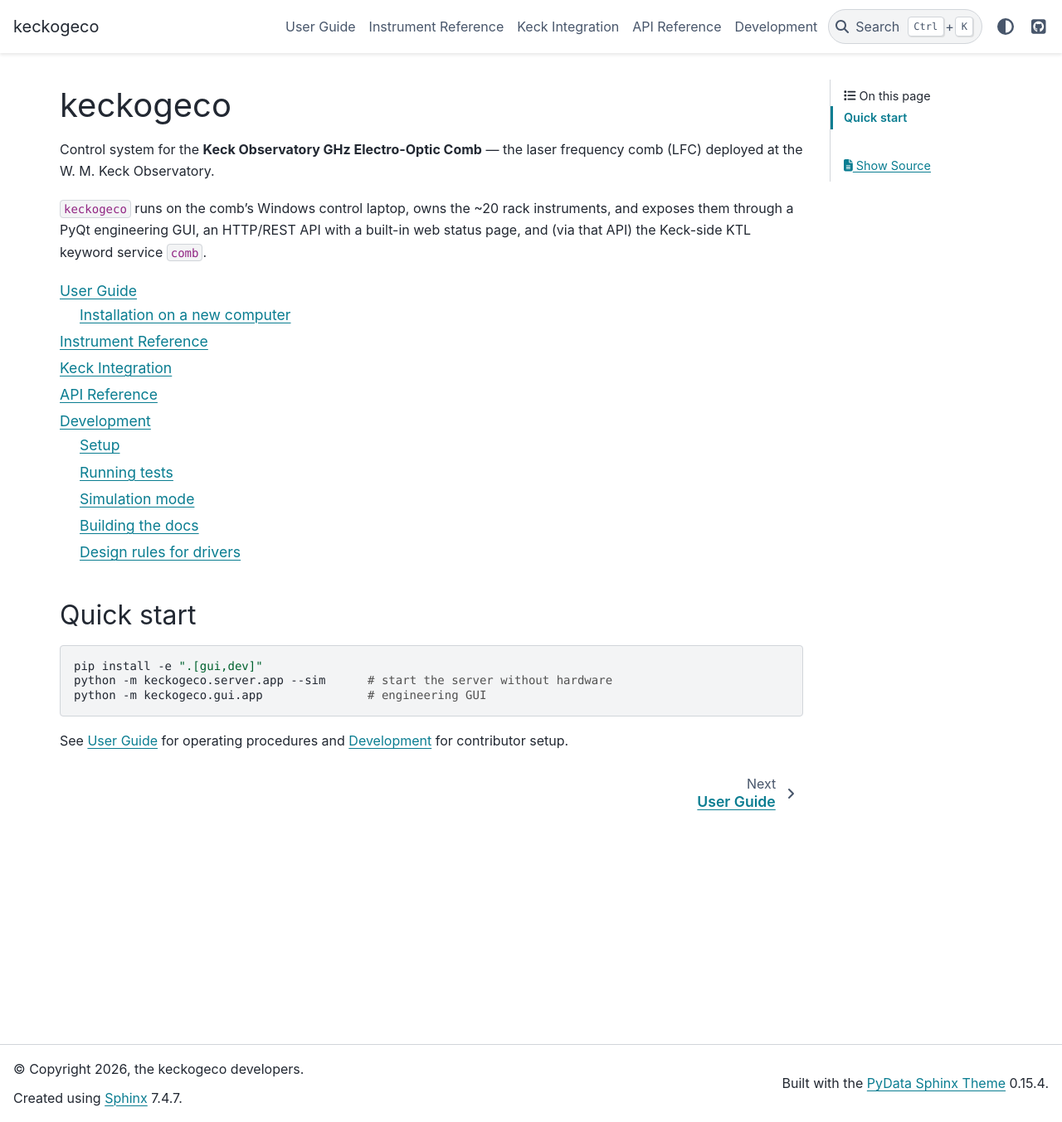
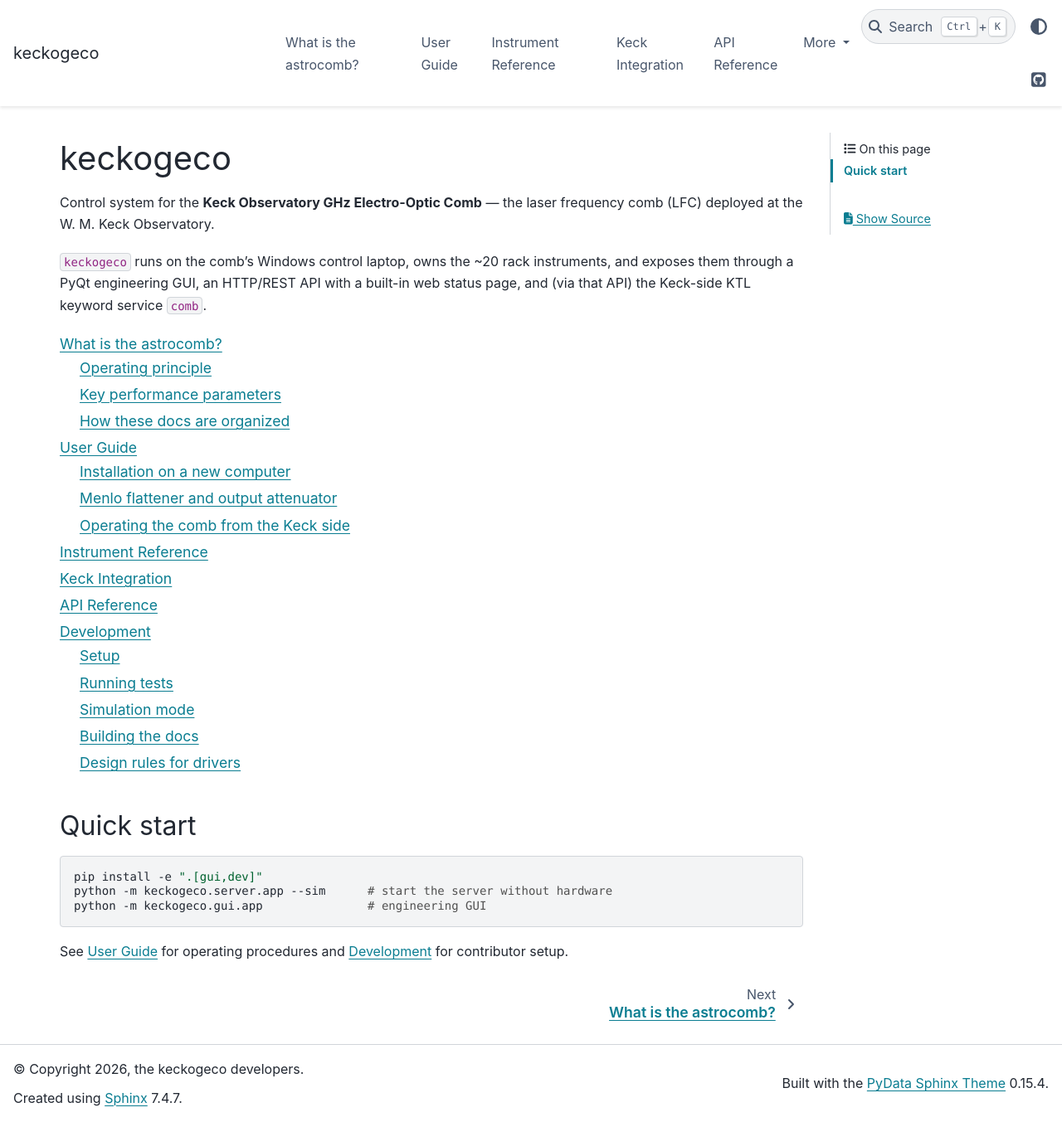
Before and after one commit to DanHickstein/keckogeco, a Sphinx documentation site: the page built from docs/index.md, in a window 1280 px wide and 1353 px high. Shown: the whole window at 83% size. Built offline with Sphinx 7.4.7 and the PyData theme 0.15.4, drawn with Linux system fonts in a browser that asks for light colours; part of the change alters nothing that is shown.

Commit message:
Docs: overview, Menlo flattener, and Keck operations pages
First batch of the LaTeX-manual migration: the astrocomb overview
(Introduction ported near-verbatim), the Menlo flattener/slider guide
(current content, with figures), and the Keck-side operating procedure
rewritten around the keckogeco server with keyword semantics preserved.

Co-Authored-By: Claude Fable 5 <noreply@anthropic.com>

````diff
--- a/docs/index.md
+++ b/docs/index.md
@@ -11,6 +11,7 @@ keyword service `comb`.
 ```{toctree}
 :maxdepth: 2
 
+overview
 user_guide/index
 instruments/index
 keck/index
--- /dev/null
+++ b/docs/overview.md
@@ -0,0 +1,78 @@
+# What is the astrocomb?
+
+```{note}
+This page is adapted from the introduction of the original LFC operations
+manual (Caltech / Aerospace Corporation).
+```
+
+An **astrocomb** is a laser frequency comb (LFC) calibration source for
+astronomical spectrographs. Like gas cells, arc lamps, and etalons, it
+provides light at well-defined frequencies to serve as a "spectral ruler" —
+something to compare against target-object spectral signatures, and a way to
+monitor shifts in spectrograph pixel positions caused by thermo-mechanical
+changes in the instrument. That makes it an essential tool for precision
+radial-velocity studies of exoplanet-hosting stars.
+
+Unlike gas cells and arc lamps, an LFC provides light "markers" at very
+uniform spacing, optimized for a particular spectrograph's resolution. And
+unlike etalons, the spacing between the lines is traceable to a
+GPS-disciplined RF signal. Astrocombs are therefore the highest-precision,
+highest-accuracy calibration sources available to astronomical spectrographs.
+They are also the most complex of these instruments.
+
+This comb is an electro-optic (EO) near-infrared (NIR) LFC designed and
+built by the California Institute of Technology and the Aerospace
+Corporation for the W. M. Keck Observatory, under a grant from the
+Heising-Simons Foundation. It is intended for use initially with the
+NIRSPEC spectrograph, and eventually with the HISPEC spectrograph. Its
+light is injected through the Keck Planet Imager and Characterizer (KPIC)
+fiber injection unit, though it can also be coupled directly to a
+spectrograph integrating sphere. The assembly is largely composed of
+commercial off-the-shelf (COTS) parts developed for the optical
+telecommunications industry, so spare parts are generally available.
+
+## Operating principle
+
+An electro-optic LFC generates its comb of calibration lines by creating
+sidebands on a continuous-wave (CW) laser through electro-optic modulation
+at a prescribed frequency:
+
+1. An **EO intensity modulator** carves pulses out of the CW pump at a
+   specific radio frequency (16 GHz here).
+2. **Cascaded EO phase modulators** temporally chirp the pulses, adding
+   optical bandwidth. The result is a *minicomb* whose bandwidth and line
+   count are governed by the number of cascaded phase modulators and the
+   RF drive voltage — about 11 nm when optimized.
+3. The frequencies of both the pump laser and the RF drive oscillator are
+   **locked to stable references**, providing the comb stability needed
+   for spectrograph calibration.
+4. The minicomb is **temporally compressed** and then **spectrally
+   broadened** (in nonlinear fiber and a waveguide) to cover the desired
+   spectrograph bandpass.
+5. A **spectral flattener** equalizes the line intensities, and the full,
+   flattened comb is **attenuated** to a level appropriate for the desired
+   integration time.
+6. A **shutter** isolates the LFC from the observatory instruments, which
+   are fed by optical fiber.
+
+## Key performance parameters
+
+| Parameter | Value | Notes |
+|---|---|---|
+| Mode spacing | 16 GHz | Set by the drive oscillator, fixed for this assembly; the hardware is capable of 12–18 GHz line spacing. |
+| Minimum wavelength | 1500 nm | The comb produces light well blue of 1500 nm, but the spectral flattener operates between 1500 and 2500 nm. |
+| Maximum wavelength | 2500 nm | Comb light extends to 2500 nm, with lower intensity and SNR at the red end of the bandpass. |
+| Dynamic range | 60 dB | Achieved in ~10 dB steps using neutral-density filters. |
+| Frequency stability | 10⁻¹⁰ | Depending on the pump reference. |
+
+## How these docs are organized
+
+- {doc}`user_guide/index` — operating the comb: installation, the
+  engineering GUI, the Menlo flattener, and running the comb from the
+  Keck side.
+- {doc}`instruments/index` — the rack instruments: what each one does and
+  its operational quirks.
+- {doc}`keck/index` — the KTL keyword service: keyword reference, deploy
+  procedure, and the change list.
+- {doc}`api/index` — Python API reference for the `keckogeco` package.
+- {doc}`development` — contributing to the software.
--- a/docs/user_guide/index.md
+++ b/docs/user_guide/index.md
@@ -4,6 +4,8 @@
 :maxdepth: 1
 
 installation
+menlo_flattener
+keck_operations
 ```
 
 ```{note}
--- /dev/null
+++ b/docs/user_guide/keck_operations.md
@@ -0,0 +1,173 @@
+# Operating the comb from the Keck side
+
+This page covers running the comb through the KTL keyword service
+`comb` — the workflow for operators on the observatory's Linux hosts
+(`irastrocomb`). It replaces the ICE-server procedure from the original
+manual; the keyword commands are unchanged, because the rewrite
+deliberately preserved the keyword surface (including the `icesta` /
+`iceclk` names).
+
+```{note}
+The HTTP dispatcher backend (the piece that connects the Keck-side
+`comb` service to the `keckogeco` server) is being deployed as part of
+Phase 3. Until it is live at the summit, the legacy ICE-based
+procedure applies — it differs only in how the laptop-side server is
+started.
+```
+
+## Architecture in one paragraph
+
+The **keckogeco server** runs on the LFC laptop and owns all the
+instruments. The **dispatcher** runs on `irastrocomb` and translates KTL
+keyword reads/writes into HTTP calls to that server. The Menlo
+flattener is a third, independent element (see {doc}`menlo_flattener`).
+`icesta` reflects the dispatcher's connection to the laptop server, and
+`iceclk` is the server's heartbeat.
+
+## Starting the pieces
+
+**On the LFC laptop** — the control server should normally be running
+around the clock:
+
+```powershell
+python -m keckogeco.server.app
+```
+
+**On `irastrocomb`** — start the dispatcher:
+
+```console
+$ ssh combbld@irastrocomb
+$ astrocomb start comb
+```
+
+**Connect the dispatcher to the server:**
+
+```console
+$ modify -s comb icesta = 3
+# wait ~20 seconds
+$ show -s comb icesta
+```
+
+`icesta = 3` requests a (re)connect; the `show` should then report the
+connected state. If this step is skipped and you send commands anyway,
+you will see:
+
+```text
+ERR_WRITE_SW_ERROR (-5401): There was an error in the device-specific
+write routine for this keyword: check the log files.
+```
+
+which almost always means the dispatcher is not connected to the laptop
+server, or the server is not running.
+
+## Bringing the comb up and down
+
+Turn on the full comb:
+
+```console
+$ modify -s comb lfc_set_full_comb = 1
+```
+
+Wait about a minute for the power to ramp. On the Menlo OSA display you
+should see the full comb spectrum appear; you can then flatten or
+filter it ({doc}`menlo_flattener`).
+
+Return the comb to standby when finished:
+
+```console
+$ modify -s comb lfc_set_standby = 1
+```
+
+The full comb decays to zero on the Menlo spectrum.
+
+```{admonition} Transition writes return immediately
+:class: important
+
+In the rewrite, `lfc_set_full_comb`, `lfc_set_standby`, and
+`lfc_set_off` **enqueue** the transition sequence and return right
+away (the old ICE call blocked until the sequence finished). While a
+transition runs, writes to other keywords are rejected until it
+completes; reads work throughout. Progress is visible in the
+engineering GUI and on the server's `/api/v1/actions/current`
+endpoint.
+```
+
+## Checking comb status
+
+The comb state can be read directly:
+
+```console
+$ show -s comb lfc_check_fullcomb    # 1 = full comb, 0 = not
+$ show -s comb lfc_check_status      # legacy prime-product code
+```
+
+`lfc_check_status` reports the legacy encoded status (30030 = FULL
+COMB, 15015 = STANDBY, 1 = OFF).
+
+```{note}
+Under the old system, `lfc_check_fullcomb` had to be *written* with the
+value 2 and then read back a few seconds later. In the rewrite it is a
+plain read — the write step is no longer needed.
+```
+
+## HK shutter
+
+```console
+$ modify -s comb lfc_hk_shutter = 1   # pass light
+$ modify -s comb lfc_hk_shutter = 0   # shut light
+# wait ~5 seconds
+$ show -s comb lfc_hk_shutter
+```
+
+## Shutting down the session
+
+Once the comb is in standby:
+
+```console
+$ modify -s comb icesta = 2      # disconnect the dispatcher
+```
+
+The keckogeco server on the laptop keeps running — unlike the old ICE
+server, it is designed to stay up permanently, so there is nothing to
+stop on the laptop side at the end of a session.
+
+## Troubleshooting
+
+### `ERR_WRITE_SW_ERROR (-5401)` on any write
+
+The dispatcher is not connected to the laptop server, or the server is
+down:
+
+1. Verify the server is running on the LFC laptop (and reachable —
+   check `show -s comb iceclk` updates once connected).
+2. Reconnect: `modify -s comb icesta = 3`, wait ~20 s, then
+   `show -s comb icesta`.
+3. Reissue the command.
+
+### Writes rejected while a transition is running
+
+Keyword writes during a running transition are refused by design (the
+server answers HTTP 409). Wait for the sequence to finish — a full-comb
+ramp takes on the order of a minute — and retry.
+
+### Instrument (VISA) errors reported by the server
+
+If a specific instrument stops responding, the server logs the failure
+and marks the device offline in its health report; it reconnects
+automatically once. Persistent failures usually mean the instrument is
+off, its USB/serial cable moved, or another program has grabbed the
+port. On the laptop:
+
+```powershell
+python -m keckogeco.check --device <key>
+```
+
+connects to just that device and prints its status. A full server
+restart is rarely needed — but if it is, restart it and reconnect the
+dispatcher (`icesta = 3`).
+
+### Accidentally closed a terminal
+
+Nothing is lost. Reopen it and repeat the corresponding procedure —
+SSH back into `irastrocomb` for the dispatcher, or restart the server
+on the laptop if you closed that (it keeps no session state).
--- /dev/null
+++ b/docs/user_guide/menlo_flattener.md
@@ -0,0 +1,150 @@
+# Menlo flattener and output attenuator
+
+The spectral flattener and the output attenuation slider run on the
+**Menlo laptop** — an isolated computer, separate from the LFC control
+laptop, that hosts the Menlo flattener and slider control software
+locally. Nothing about it is controlled through `keckogeco`; it is
+operated by remote desktop, exactly as it was under the original control
+system.
+
+The typical roles in a full-comb session:
+
+1. Bring the comb to FULL COMB from the control side (GUI or Keck
+   keywords — see {doc}`keck_operations`).
+2. Use the Menlo software to monitor the spectrum and flatten (or
+   filter) it.
+3. Use the slider to attenuate the output to a level suitable for the
+   observation.
+
+## Remote access via Google Remote Desktop
+
+Because the Menlo laptop is isolated, it is accessed remotely from the
+LFC laptop:
+
+1. Log in to the LFC laptop.
+2. Open a web browser and go to Google Remote Desktop (there is an icon,
+   or search for "Google Remote Desktop").
+3. In the list of available machines, click the entry for the
+   **Menlo flattener** to start a remote session.
+
+```{figure} images/Googleremote1.png
+:width: 70%
+
+Google Remote Desktop machine list on the LFC laptop.
+```
+
+Once connected you will see the Menlo desktop, which provides:
+
+- **Flattener Control** — flattens the comb spectrum using a spatial
+  light modulator (SLM).
+- **Slider Control** — attenuates the comb output using a hardware
+  slider with discrete positions.
+
+```{figure} images/Googleremote2.png
+:width: 70%
+
+The Menlo flattener desktop.
+```
+
+## Launching the Flattener Control software
+
+```{figure} images/menlospectrum_start.png
+:width: 80%
+
+Launching the Flattener Control software. The numbered controls are
+referenced in the steps below.
+```
+
+1. Click the icon labeled **1** to launch the Flattener Control.
+2. Wait roughly 10 seconds for a simplified control panel to appear.
+3. The simplified panel has limited functionality — prefer the full
+   panel: click the control labeled **2** to bring it up.
+4. Once the full panel shows the blue spectral trace, click buttons
+   **3** and **4** in order:
+   1. Button **3** launches the spatial light modulator (SLM).
+   2. Button **4** launches the optical spectrum analyzer (OSA).
+
+The SLM assigns **one pixel per comb line**, so each SLM pixel
+corresponds to a specific comb-line frequency and can attenuate that
+line individually. The OSA shows the comb spectrum in real time.
+
+If the spectrum does not update on the OSA:
+
+- repeat steps 1–4 to relaunch the panels, or
+- reduce the OSA averaging (set it to 1 or 2).
+
+## Flattener modes: filter *or* flatten
+
+The flattener offers two primary modes. **Only one of them can be used
+at a time.**
+
+### Filter mode
+
+```{figure} images/flatten_full_comb1.png
+:width: 80%
+
+Filter mode: the gray band marks the comb lines to be attenuated.
+```
+
+- Select **Filter** mode with the left-hand button on the flattener
+  interface.
+- A gray band appears on the SLM display, indicating which comb-line
+  frequencies will be attenuated. You can adjust:
+  - the **width** of the band (filter bandwidth),
+  - the **position** of the band (center frequency),
+  - the **gray level** (depth of attenuation).
+
+A typical use is filtering out the pump line.
+
+### Flatten mode
+
+```{figure} images/flatten_full_comb2.png
+:width: 80%
+
+Flatten mode: the SLM is adjusted automatically to a target level.
+```
+
+- Select **Flatten** mode with the right-hand button.
+- Set a target truncation (flattening) level — for example −23, −20,
+  −17, −15, −13, or −10 dB.
+- Click **Start**; the system automatically adjusts the SLM to flatten
+  the comb spectrum to the target level.
+
+### Recommended settings
+
+- OSA averaging: 4, 2, or 1.
+- If the spectrum **oscillates** during flattening, reduce the flatten
+  gain (e.g. from the default 0.25 to 0.15).
+- If the spectrum is not fully displayed, use **rescale Y axis** on the
+  Menlo OSA panel.
+
+## Slider control and power attenuation
+
+```{figure} images/slider_start.png
+:width: 80%
+
+The ELLO slider control application.
+```
+
+To launch the slider control on the Menlo laptop:
+
+1. Open the application named **ELLO**.
+2. Connect to the slider device from within ELLO.
+3. A window appears showing slider positions and controls.
+
+The slider offers six discrete attenuation settings. Using
+**position 6** as the 0 dB reference, the approximate insertion losses
+are:
+
+| Position | Attenuation | Measured output (55 mW input) |
+|---|---|---|
+| 1 | ~5 dB | ~15 µW |
+| 2 | ~10 dB | ~4.8 µW |
+| 3 | ~20 dB | ~0.5 µW |
+| 4 | >20 dB | 0 µW |
+| 5 | >20 dB | 0 µW |
+| 6 | 0 dB (reference) | ~48 µW |
+
+The slider is typically used **after** the full comb has been brought
+up, to attenuate the comb power to a level suitable for the
+observation.
````
Also changed, not shown: docs/user_guide/images/Googleremote1.png (added), docs/user_guide/images/Googleremote2.png (added), docs/user_guide/images/flatten_full_comb1.png (added), docs/user_guide/images/flatten_full_comb2.png (added), docs/user_guide/images/menlospectrum_start.png (added), docs/user_guide/images/slider_start.png (added).
